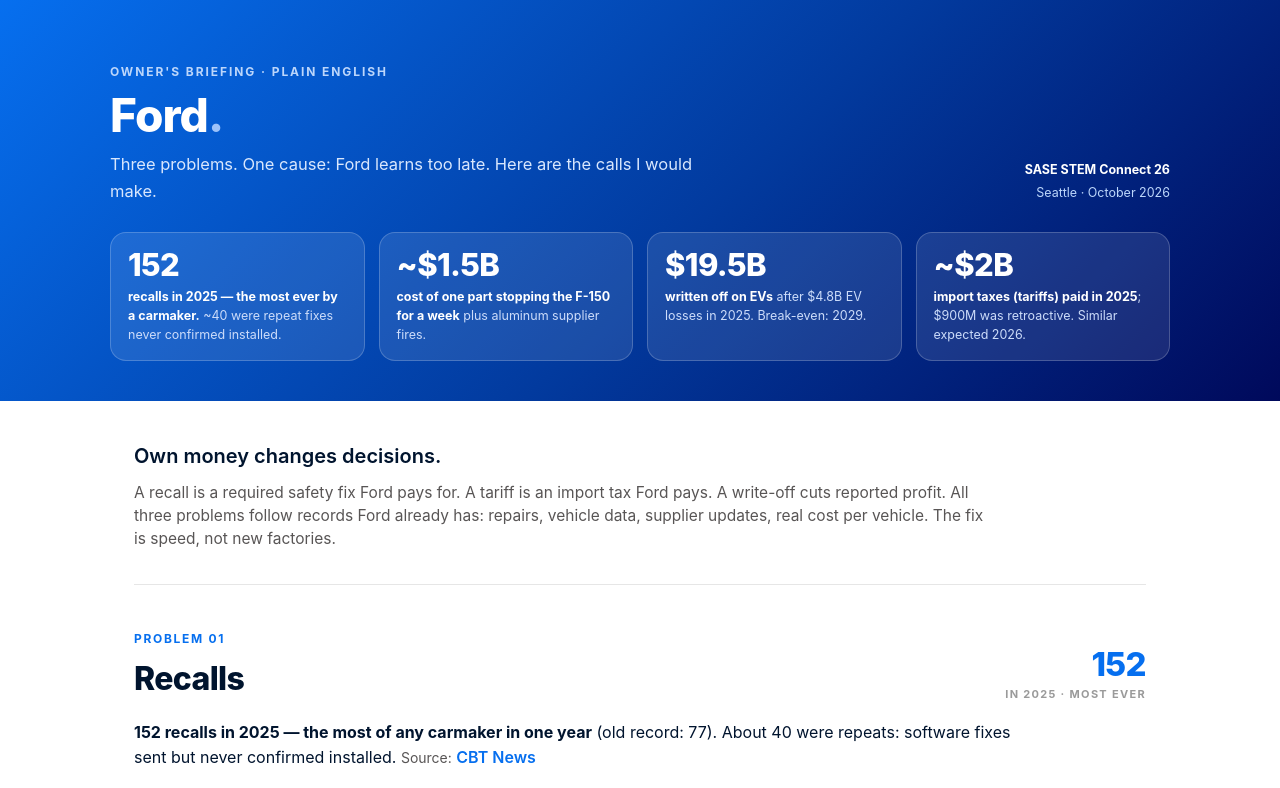
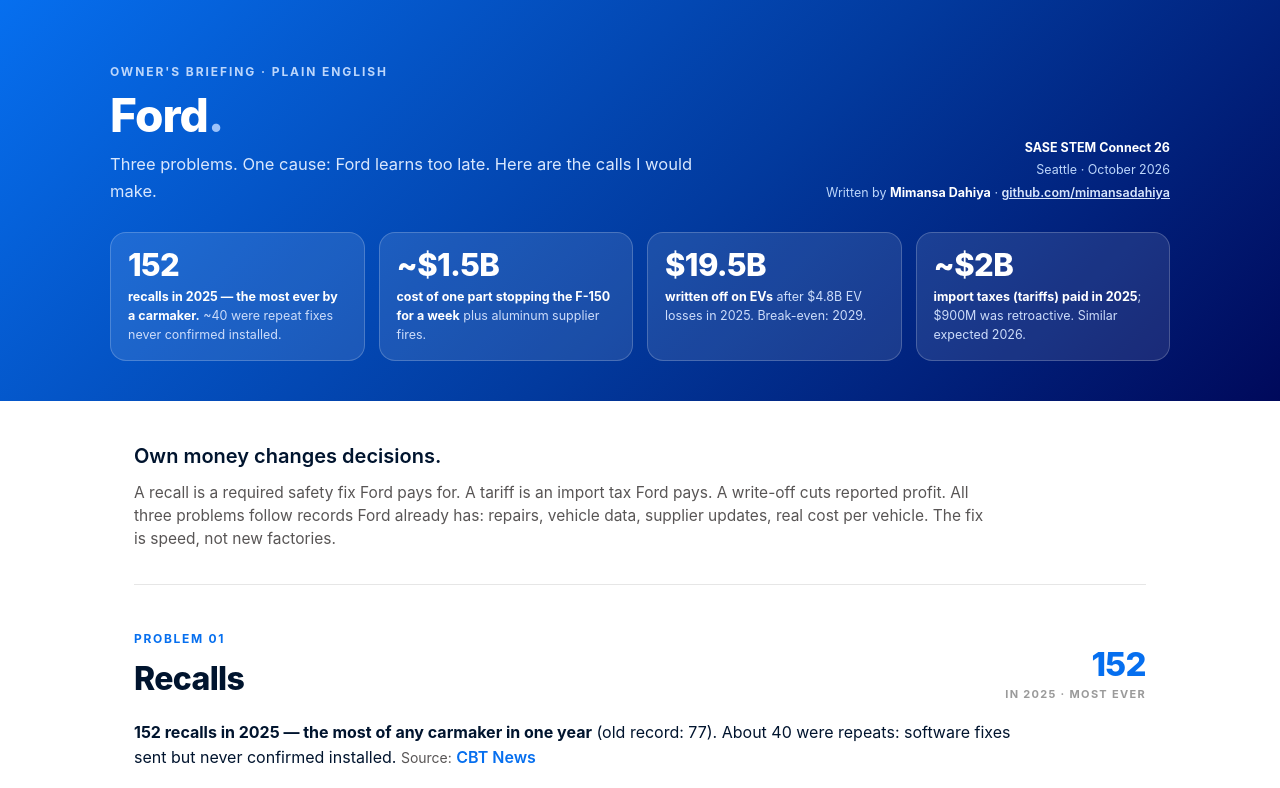
Before and after one commit to mimansadahiya/career-dashboard, a plain HTML site: page ford_briefing.html in a window 1280 px wide. Shown: the top 788 px of the page. Drawn offline with Linux system fonts and the light colour scheme.

Commit message:
Update dashboard 2026-09-30 23:52

```diff
--- a/ford_briefing.html
+++ b/ford_briefing.html
@@ -34,6 +34,8 @@
   .hero .tagline { font-size: 16.5px; color: #d9e7fd; margin-top: 12px; max-width: 620px; }
   .hero .meta { text-align: right; font-size: 12.5px; line-height: 1.8; color: #bcd6fb; }
   .hero .meta b { color: #fff; font-weight: 700; }
+  .hero .meta a { color: #d9e7fd; font-weight: 600; text-decoration: underline; }
+  .hero .meta a:hover { color: #fff; }
   .kpis { display: grid; grid-template-columns: repeat(4, 1fr); gap: 14px; margin-top: 28px; }
   .kpi { background: rgba(255,255,255,.10); border: 1px solid rgba(255,255,255,.20); border-radius: 16px; padding: 15px 17px; }
   .kpi .n { font-size: 31px; font-weight: 800; letter-spacing: -.02em; line-height: 1.1; }
@@ -122,7 +124,8 @@
       </div>
       <div class="meta">
         <b>SASE STEM Connect 26</b><br>
-        Seattle &middot; October 2026
+        Seattle &middot; October 2026<br>
+        Written by <b>Mimansa Dahiya</b> &middot; <a href="https://github.com/mimansadahiya" target="_blank" rel="noopener">github.com/mimansadahiya</a>
       </div>
     </div>
     <div class="kpis">
@@ -271,7 +274,7 @@
     Recalls: <a href="https://www.cbtnews.com/ford-posts-record-152-recalls-in-2025-but-says-vehicle-quality-is-improving/" target="_blank" rel="noopener">CBT News</a> &middot;
     F-150 halt / aluminum fires: <a href="https://finance.yahoo.com/markets/stocks/articles/ford-f-150-supplier-disruption-163352684.html" target="_blank" rel="noopener">Yahoo Finance</a>, <a href="https://www.freep.com/story/money/cars/ford/2026/09/25/ford-f-150-dearborn-truck-production-down/91939468007/" target="_blank" rel="noopener">Detroit Free Press</a>, <a href="https://www.detroitnews.com/story/business/autos/ford/2026/09/30/f-150-supplier-disruption-to-hit-3q-sales-ford-ceo-jim-farley-says/92021499007/" target="_blank" rel="noopener">Detroit News</a> &middot;
     EV losses / tariffs: <a href="https://nypost.com/2026/02/11/business/ford-ceo-admits-that-the-customer-has-spoken-after-ev-push-drives-major-quarterly-loss/" target="_blank" rel="noopener">NY Post / Fox Business</a>
-    <div class="note">Figures as reported in the sources above. Calls are recommendations, not Ford plans.</div>
+    <div class="note">Written by <a href="https://github.com/mimansadahiya" target="_blank" rel="noopener">Mimansa Dahiya</a> (github.com/mimansadahiya). Figures as reported in the sources above. Calls are recommendations, not Ford plans.</div>
   </footer>
 
 </div>
```
